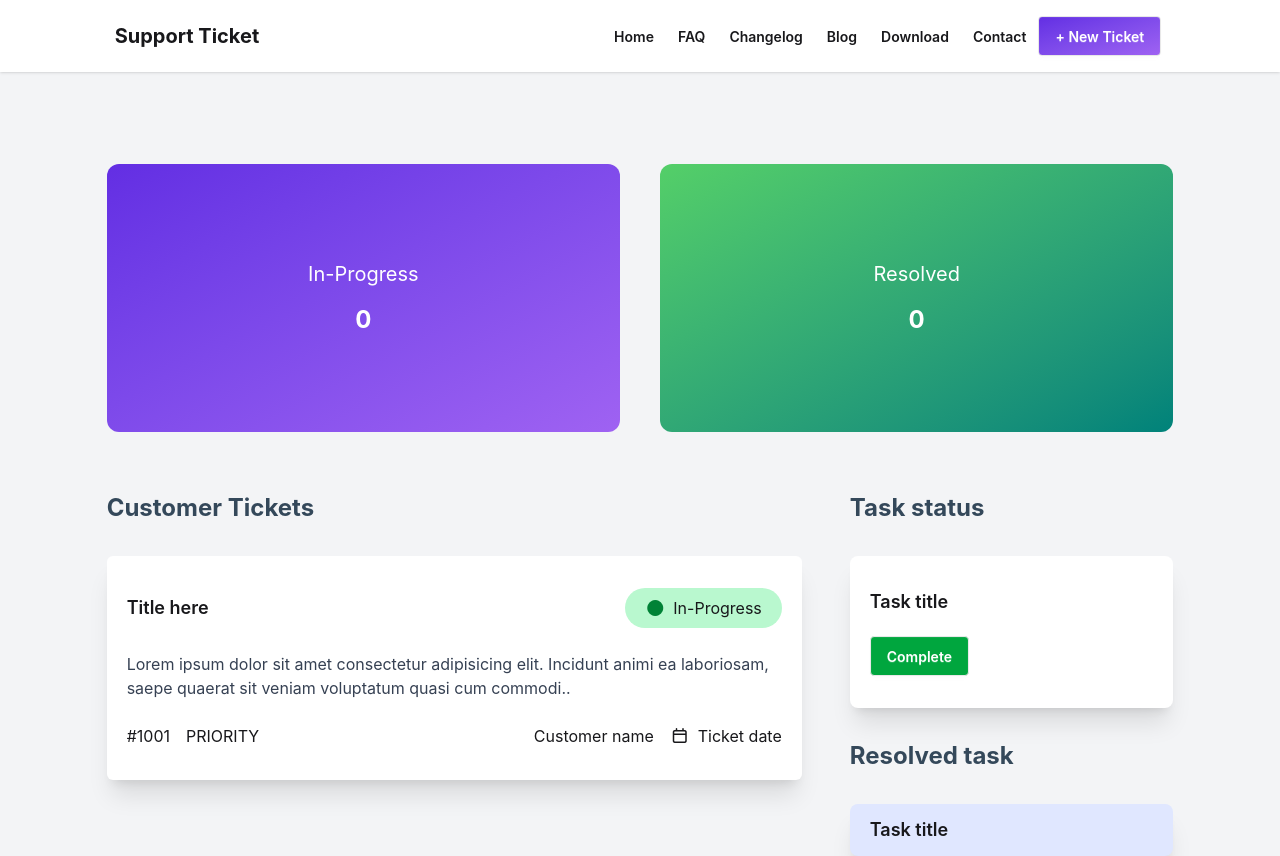
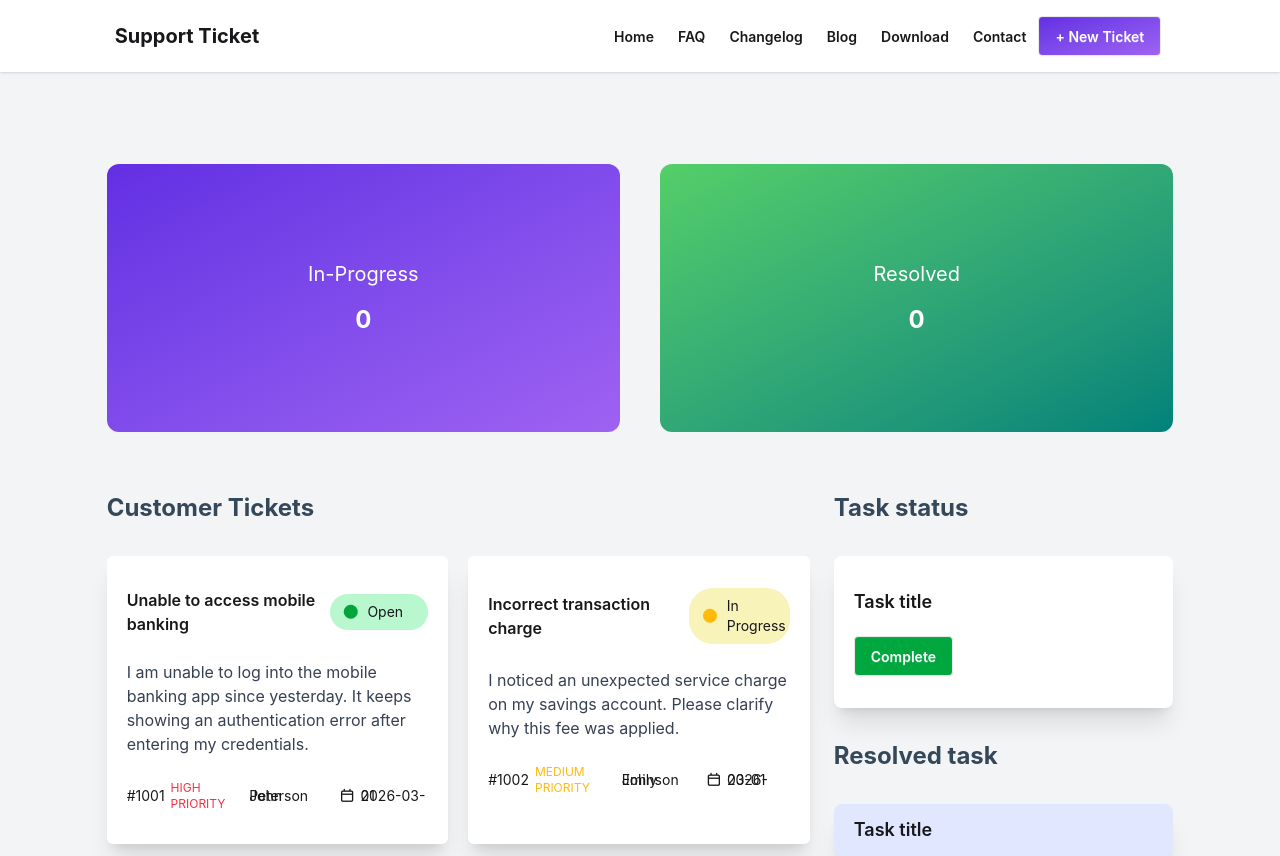
Before and after one commit to ronouk/react-support-ticket, a React (Vite) app: page / in a window 1280 px wide. Shown: the top 856 px of the page. Built offline with nearby package versions, Linux system fonts and the light colour scheme.

Commit message:
data fetch done

```diff
--- a/public/support_ticket.json
+++ b/public/support_ticket.json
@@ -6,7 +6,7 @@
     "customer": "John Peterson",
     "priority": "High",
     "status": "Open",
-    "createdAt": "2026-03-01 09:15:00"
+    "createdAt": "2026-03-01"
   },
   {
     "id": "1002",
@@ -15,16 +15,16 @@
     "customer": "Emily Johnson",
     "priority": "Medium",
     "status": "In Progress",
-    "createdAt": "2026-03-01 10:22:00"
+    "createdAt": "2026-03-01"
   },
   {
     "id": "1003",
     "title": "Credit card payment not reflected",
     "description": "I made a credit card payment two days ago. The amount has been debited but is not reflected in my card balance.",
     "customer": "Michael Brown",
-    "priority": "High",
-    "status": "Open",
-    "createdAt": "2026-03-01 11:05:00"
+    "priority": "Low",
+    "status": "In Progress",
+    "createdAt": "2026-03-01"
   },
   {
     "id": "1004",
@@ -33,7 +33,7 @@
     "customer": "Sophia Martinez",
     "priority": "High",
     "status": "In Progress",
-    "createdAt": "2026-03-01 12:40:00"
+    "createdAt": "2026-03-01"
   },
   {
     "id": "1005",
@@ -42,7 +42,7 @@
     "customer": "Daniel Wilson",
     "priority": "Low",
     "status": "Open",
-    "createdAt": "2026-03-01 13:18:00"
+    "createdAt": "2026-03-01"
   },
   {
     "id": "1006",
@@ -50,8 +50,8 @@
     "description": "Unable to transfer funds due to transfer limit restrictions. Requesting clarification on daily transfer limits.",
     "customer": "Olivia Anderson",
     "priority": "Medium",
-    "status": "In Progress",
-    "createdAt": "2026-03-01 14:05:00"
+    "status": "Open",
+    "createdAt": "2026-03-01"
   },
   {
     "id": "1007",
@@ -60,7 +60,7 @@
     "customer": "James Thomas",
     "priority": "High",
     "status": "Open",
-    "createdAt": "2026-03-01 14:45:00"
+    "createdAt": "2026-03-01"
   },
   {
     "id": "1008",
@@ -69,7 +69,7 @@
     "customer": "Ava Harris",
     "priority": "Medium",
     "status": "In Progress",
-    "createdAt": "2026-03-01 15:12:00"
+    "createdAt": "2026-03-01"
   },
   {
     "id": "1009",
@@ -78,7 +78,7 @@
     "customer": "William Clark",
     "priority": "High",
     "status": "Open",
-    "createdAt": "2026-03-01 16:30:00"
+    "createdAt": "2026-03-01"
   },
   {
     "id": "1010",
@@ -86,8 +86,8 @@
     "description": "Need clarification regarding interest calculation on my fixed deposit. The credited interest seems lower than expected.",
     "customer": "Isabella Lewis",
     "priority": "Low",
-    "status": "In Progress",
-    "createdAt": "2026-03-01 17:05:00"
+    "status": "Open",
+    "createdAt": "2026-03-01"
   },
   {
     "id": "1011",
@@ -95,8 +95,8 @@
     "description": "My debit card was declined during a purchase. There are sufficient funds in my account.",
     "customer": "Benjamin Walker",
     "priority": "High",
-    "status": "Open",
-    "createdAt": "2026-03-02 09:10:00"
+    "status": "In Progress",
+    "createdAt": "2026-03-02"
   },
   {
     "id": "1012",
@@ -105,7 +105,7 @@
     "customer": "Mia Hall",
     "priority": "Medium",
     "status": "In Progress",
-    "createdAt": "2026-03-02 09:55:00"
+    "createdAt": "2026-03-02"
   },
   {
     "id": "1013",
@@ -113,8 +113,8 @@
     "description": "Requesting to change the EMI debit date for my personal loan. Kindly guide me through the process.",
     "customer": "Lucas Allen",
     "priority": "Medium",
-    "status": "Open",
-    "createdAt": "2026-03-02 10:40:00"
+    "status": "In Progress",
+    "createdAt": "2026-03-02"
   },
   {
     "id": "1014",
@@ -122,8 +122,8 @@
     "description": "My international online payment was blocked. Please enable international transactions on my card.",
     "customer": "Charlotte Young",
     "priority": "High",
-    "status": "In Progress",
-    "createdAt": "2026-03-02 11:20:00"
+    "status": "Open",
+    "createdAt": "2026-03-02"
   },
   {
     "id": "1015",
@@ -131,8 +131,8 @@
     "description": "A payment I made appears twice in my transaction history. Kindly verify and correct if necessary.",
     "customer": "Henry King",
     "priority": "High",
-    "status": "Open",
-    "createdAt": "2026-03-02 12:05:00"
+    "status": "In Progress",
+    "createdAt": "2026-03-02"
   },
   {
     "id": "1016",
@@ -140,8 +140,8 @@
     "description": "Trying to add a new beneficiary for transfer. The system shows an unexpected validation error.",
     "customer": "Amelia Wright",
     "priority": "Medium",
-    "status": "In Progress",
-    "createdAt": "2026-03-02 13:25:00"
+    "status": "Open",
+    "createdAt": "2026-03-02"
   },
   {
     "id": "1017",
@@ -150,7 +150,7 @@
     "customer": "Alexander Scott",
     "priority": "Low",
     "status": "Open",
-    "createdAt": "2026-03-02 14:10:00"
+    "createdAt": "2026-03-02"
   },
   {
     "id": "1018",
@@ -158,8 +158,8 @@
     "description": "The banking app crashes immediately after login. This issue started after the recent update.",
     "customer": "Harper Green",
     "priority": "High",
-    "status": "In Progress",
-    "createdAt": "2026-03-02 15:45:00"
+    "status": "Open",
+    "createdAt": "2026-03-02"
   },
   {
     "id": "1019",
@@ -168,7 +168,7 @@
     "customer": "Ethan Baker",
     "priority": "Medium",
     "status": "Open",
-    "createdAt": "2026-03-02 16:30:00"
+    "createdAt": "2026-03-02"
   },
   {
     "id": "1020",
@@ -177,6 +177,6 @@
     "customer": "Lily Adams",
     "priority": "High",
     "status": "In Progress",
-    "createdAt": "2026-03-02 17:20:00"
+    "createdAt": "2026-03-02"
   }
 ]
--- a/src/App.jsx
+++ b/src/App.jsx
@@ -1,21 +1,46 @@
-import './App.css'
-import Footer from './components/footer/Footer'
-import Navbar from './components/navbar/Navbar'
-import StatusCard from './components/status-card/StatusCard'
-import TicketArea from './components/ticket-area/TicketArea'
+import { useState, useEffect } from 'react';
+import Navbar from './components/navbar/Navbar';
+import StatusCard from './components/status-card/StatusCard';
+import TicketArea from './components/ticket-area/TicketArea';
+import Footer from './components/footer/Footer'; // assuming you have this
 
 function App() {
+  const [supportTicketData, setSupportTicketData] = useState(null);
+  const [loading, setLoading] = useState(true);
+  const [error, setError] = useState(null);
+
+  useEffect(() => {
+    fetch("/support_ticket.json")
+      .then(res => {
+        if (!res.ok) {
+          throw new Error('Network response was not ok');
+        }
+        return res.json();
+      })
+      .then(data => {
+        setSupportTicketData(data);
+        setLoading(false);
+      })
+      .catch(err => {
+        setError(err.message);
+        setLoading(false);
+      });
+  }, []); // Empty dependency array ensures this runs only once after mount
+
+  if (loading) return <div>Loading...</div>;
+  if (error) return <div>Error: {error}</div>;
 
   return (
     <div className='bg-gray-100'>
-      <Navbar></Navbar>
+      <Navbar />
       <div className="max-w-11/12 lg:max-w-5/6 mx-auto py-8">
-        <StatusCard></StatusCard>
-        <TicketArea></TicketArea>
+        <StatusCard />
+        {/* Now passing the actual data, not a promise */}
+        <TicketArea supportTicketData={supportTicketData} />
       </div>
-      <Footer></Footer>
+      <Footer />
     </div>
-  )
+  );
 }
 
-export default App
+export default App;
--- a/src/components/footer/Footer.jsx
+++ b/src/components/footer/Footer.jsx
@@ -50,7 +50,7 @@ const Footer = () => {
                 </nav>
             </footer>
             <div className='text-center pt-5'>
-                <p>© 2025 CS — Ticket System. All rights reserved.</p>
+                <p>© 2026 CS — Ticket System. All rights reserved.</p>
             </div>
         </div>
     );
--- a/src/components/navbar/navbar.css
+++ b/src/components/navbar/navbar.css
@@ -0,0 +1,4 @@
+.menu-horizontal li a:hover{
+    background-color: white;
+    color: red;
+}
--- a/src/components/ticket-area/TicketArea.jsx
+++ b/src/components/ticket-area/TicketArea.jsx
@@ -2,11 +2,11 @@ import React from 'react';
 import CustomerTicket from './customer-ticket/CustomerTicket';
 import TicketStatus from './ticket-status/TicketStatus';
 
-const TicketArea = () => {
+const TicketArea = ({supportTicketData}) => {
     return (
-        <div className="grid lg:grid-cols-3 gap-12">
+        <div className="grid lg:grid-cols-3 gap-6">
             <div className="lg:col-span-2">
-                <CustomerTicket />
+                <CustomerTicket supportTicketData = {supportTicketData} />
             </div>
 
             <div className="col-span-1">
--- a/src/components/ticket-area/customer-ticket/CustomerTicket.jsx
+++ b/src/components/ticket-area/customer-ticket/CustomerTicket.jsx
@@ -1,44 +1,16 @@
 import React from 'react';
+import IndividualTicket from './IndividualTicket';
 
-const CustomerTicket = () => {
+const CustomerTicket = ({ supportTicketData }) => {
+
     return (
         <div>
             <h1 className='text-2xl font-bold text-[#34485A] mb-8'>Customer Tickets</h1>
-            <div className='individual-ticket-area'>
-                <div className='individual-ticket bg-white px-5 py-8 rounded-md shadow-xl'>
+            <div className='individual-ticket-area grid grid-cols-1 md:grid-cols-2 gap-5'>
 
-                    {/* ticket top section */}
-                    <div className='top-section flex justify-between items-center'>
-                        <h1 className='font-semibold text-lg'>Title here</h1>
-                        <div className='bg-green-200 flex gap-2 px-5 py-2 rounded-3xl'>
-                            <div>
-                                <i class="fa-solid fa-circle text-green-700"></i>
-                            </div>
-                            <span>In-Progress</span>
-                        </div>
-                    </div>
-
-                    {/* ticket description */}
-                    <div className='ticket-description text-gray-700 my-6'>
-                        <p>Lorem ipsum dolor sit amet consectetur adipisicing elit. Incidunt animi ea laboriosam, saepe quaerat sit veniam voluptatum quasi cum commodi..</p>
-                    </div>
-
-                    {/* ticket bottom section */}
-                    <div className='bottom-section flex justify-between'>
-                        <div className='bottom-left flex gap-4'>
-                            <p>#1001</p>
-                            <p className='uppercase'>Priority</p>
-                        </div>
-                        <div className='bottom-right flex gap-4'>
-                            <p>Customer name</p>
-                            <div className='flex items-center gap-2'>
-                                <i class="fa-regular fa-calendar"></i>
-                                <p>Ticket date</p>
-                            </div>
-                        </div>
-                    </div>
-
-                </div>
+                {
+                    supportTicketData.map(individualTicketData => <IndividualTicket key={individualTicketData.id} individualTicketData ={individualTicketData}></IndividualTicket>)
+                }
 
             </div>
         </div>
--- /dev/null
+++ b/src/components/ticket-area/customer-ticket/IndividualTicket.jsx
@@ -0,0 +1,45 @@
+import React from 'react';
+
+const IndividualTicket = ({ individualTicketData }) => {
+    console.log(individualTicketData)
+    const { id, title, status, priority, description, customer, createdAt } = individualTicketData;
+    return (
+        <div className='individual-ticket bg-white px-5 py-8 rounded-md shadow-xl'>
+
+            {/* ticket top section */}
+            <div className='top-section flex flex-col gap-2 lg:flex-row lg:justify-between lg:items-center'>
+                <h1 className='font-semibold text-md w-full lg:w-2/3'>{title}</h1>
+
+                <div className={`text-sm flex items-center gap-2 px-3 py-2 rounded-3xl ${status == "Open" ? "bg-[#B9F8CF]" : "bg-[#F8F3B9]"} w-full lg:w-1/3`}>
+                    <div>
+                        <i class={`fa-solid fa-circle text-sm ${status == "Open" ? "text-[#02A53B]" : "text-[#FEBB0C]"}`}></i>
+                    </div>
+                    <span>{status}</span>
+                </div>
+            </div>
+
+            {/* ticket description */}
+            <div className='ticket-description text-gray-700 my-6'>
+                <p>{description}</p>
+            </div>
+
+            {/* ticket bottom section */}
+            <div className='bottom-section flex flex-col sm:flex-row md:flex-col xl:flex-row justify-between text-sm leading-0 gap-2'>
+                <div className='bottom-left flex items-center gap-1.5'>
+                    <p>#{id}</p>
+                    <p className={`uppercase text-xs ${priority == "High" ? "text-[#F83044]" : priority == "Medium" ? "text-[#FEBB0C]" : "text-[#02A53B]"}`}>{priority} Priority</p>
+                </div>
+                <div className='bottom-right flex items-center gap-2'>
+                    <p>{customer}</p>
+                    <div className='flex items-center gap-1.5'>
+                        <i class="fa-regular fa-calendar"></i>
+                        <p>{createdAt}</p>
+                    </div>
+                </div>
+            </div>
+
+        </div >
+    );
+};
+
+export default IndividualTicket;
```
